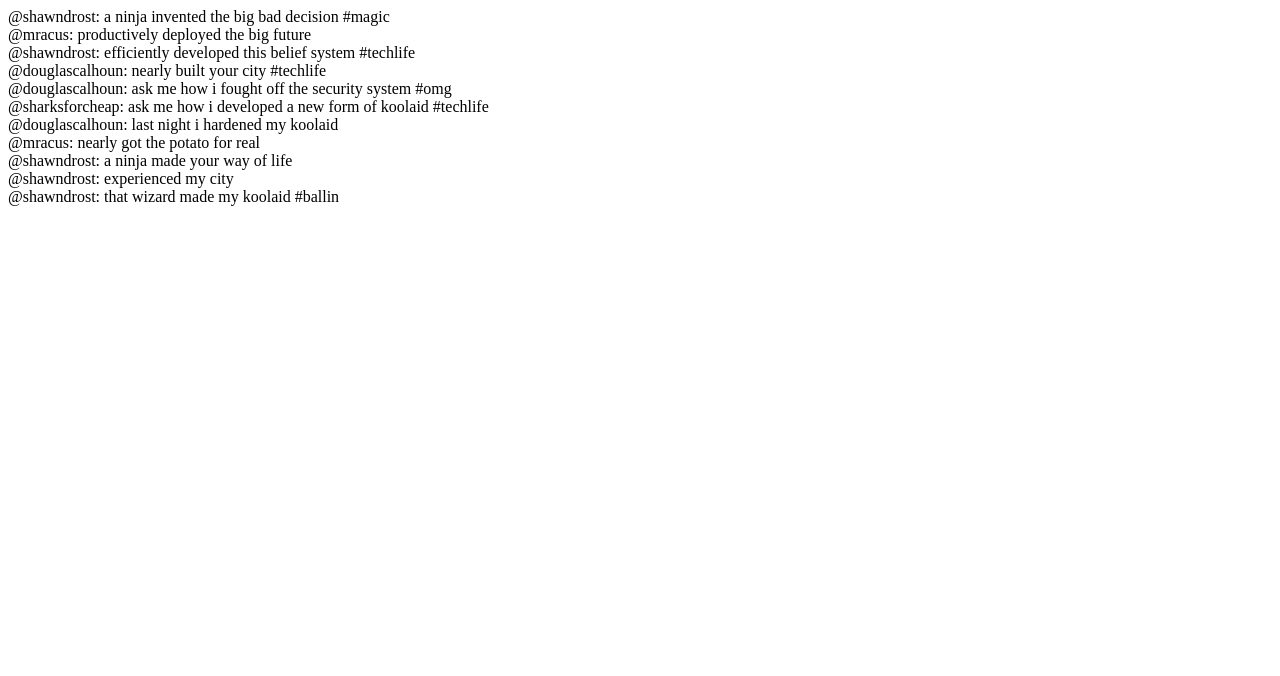
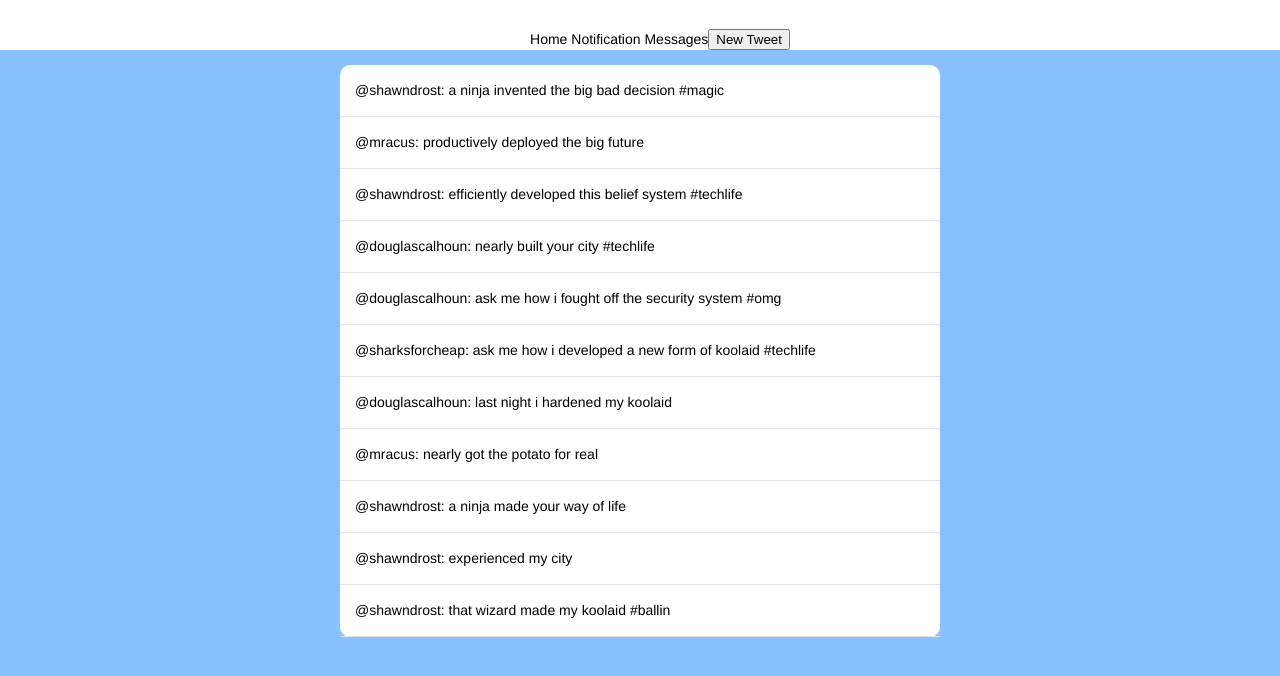
Before and after one commit to kylecho/twittler, a plain HTML site: page index.html in a window 1280 px wide. Drawn offline with Linux system fonts and the light colour scheme.

Commit message:
Implement show/close new tweet form

```diff
--- a/index.html
+++ b/index.html
@@ -3,25 +3,99 @@
   <head>
     <script src="jquery.js"></script>
     <script src="data_generator.js"></script>
+	<link rel="stylesheet" href="main.css">
   </head>
   <body>
+
+		<nav class="navbar">
+			<ul>
+				<li>Home</li>
+				<li>Notification</li>
+				<li>Messages</li>
+				<li></li>
+			</ul>
+		</nav>
+
+		<div class="feed">
+		</div>
+
+		<div id="contact">
+			<h2>Compose new Tweet</h2>
+			<form action="#">
+				<ul>
+					<li>
+						<textarea name="comments" id="comments" cols="80" rows="4"></textarea>
+					</li>
+					<li>
+						<input type="submit" value="Submit">
+					</li>
+				</ul>
+			</form>
+		</div>
+
     <script>
 
       $(document).ready(function(){
-        var $body = $('body');
-        $body.html('');
+        var $feed = $('div.feed');
+        $feed.html('');
 
         var index = streams.home.length - 1;
         while(index >= 0){
           var tweet = streams.home[index];
           var $tweet = $('<div></div>');
           $tweet.text('@' + tweet.user + ': ' + tweet.message);
-          $tweet.appendTo($body);
+          $tweet.appendTo($feed);
+					$tweet.addClass('tweet');
           index -= 1;
         }
 
       });
 
+			(function() {
+
+			$('html').addClass('js');
+			var contactForm = {
+				container: $('#contact'),
+				config: {
+					effect: 'fadeToggle',
+					speed: 500
+				},
+				init: function(config) {
+					$.extend(this.config, config);
+					$('<button></button>', {
+						text: 'New Tweet'
+					})
+						.insertAfter( 'nav.navbar ul li:nth-child(3)' )
+						.on( 'click', this.show );
+				},
+				show: function() {
+					var cf = contactForm,
+						container = cf.container,
+						config = cf.config;
+					if ( container.is(':hidden') ) {
+						contactForm.close.call(container);
+						container[config.effect](config.speed);
+					}
+				},
+				close: function() {
+					var $this = $(this), // #contact
+						config = contactForm.config;
+					if ( $this.find('span.close').length ) return;
+					$('<span class=close>X</span>')
+						.prependTo(this)
+						.on('click', function() {
+							// this = span
+							$this[config.effect](config.speed);
+						})
+				}
+			};
+			contactForm.init({
+				// effect: 'fadeToggle',
+				speed: 200
+			});
+			})();
+
+
     </script>
   </body>
 </html>
--- /dev/null
+++ b/main.css
@@ -0,0 +1,80 @@
+body {
+	font-family: "Helvetica Neue",Helvetica,Arial,sans-serif;
+	font-size: 14px;
+	background: #89c0ff;
+	padding: 0;
+	margin: 0;
+}
+
+nav.navbar {
+	top: 0;
+	background: white;
+	color: black;
+	height: 35px;
+	text-align: center;
+	padding-top: 15px;
+	margin-bottom: 15px;
+}
+
+nav li {
+	list-style: none;
+	display: inline;
+}
+
+div.feed {
+	width: 600px;
+	margin: auto;
+	background: white;
+	border-radius: 10px;
+	cursor: pointer;
+}
+
+.tweet {
+	line-height: 1.5em;
+	padding: 15px;
+	border-bottom: 1px solid #e1e1e1;
+}
+
+/* contact */
+
+textarea {
+	resize: none;
+}
+
+#contact {
+	background: #e3e3e3;
+	padding: 1em 1.5em;
+	position: relative;
+}
+.js #contact {
+	position: absolute;
+	top: 30%;
+	left: 50%;
+  margin-right: -50%;
+  transform: translate(-50%, -50%);
+	width: inherit;
+	display: none;
+	margin: auto;
+	border-radius: 10px;
+	border: 1px solid #bababa;
+	color: #7b7b7b;
+}
+#contact h2 { margin-top: 0; }
+#contact ul { padding: 0; }
+#contact li {
+	list-style: none;
+	margin-bottom: 1em;
+}
+/* Close button on form */
+.close {
+	position: absolute;
+	right: 20px;
+	top: 20px;
+	font-weight: bold;
+	font-family: sans-serif;
+	cursor: pointer;
+}
+/* Form inputs */
+input, textarea { width: 100%; line-height: 2em;}
+input[type=submit] { width: auto;  }
+label { display: block; text-align: left; }
```
Also changed, not shown: 1 other file.
